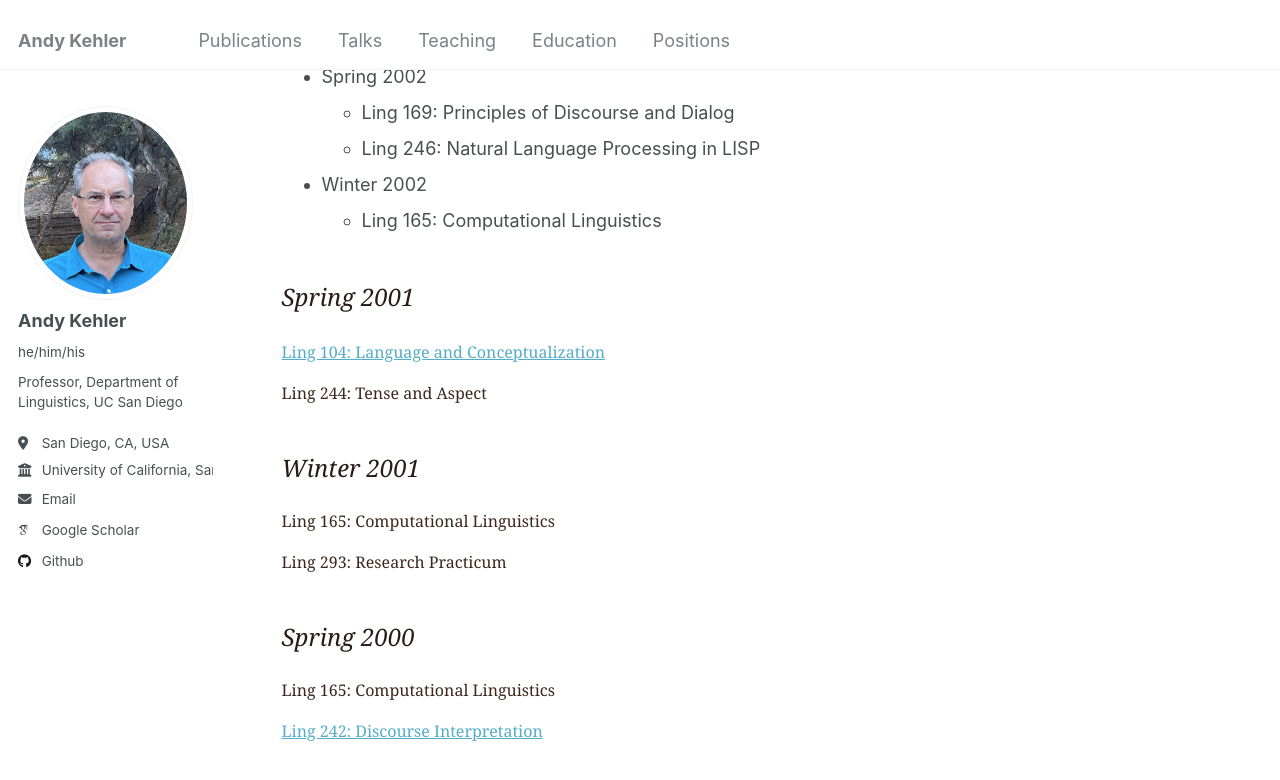
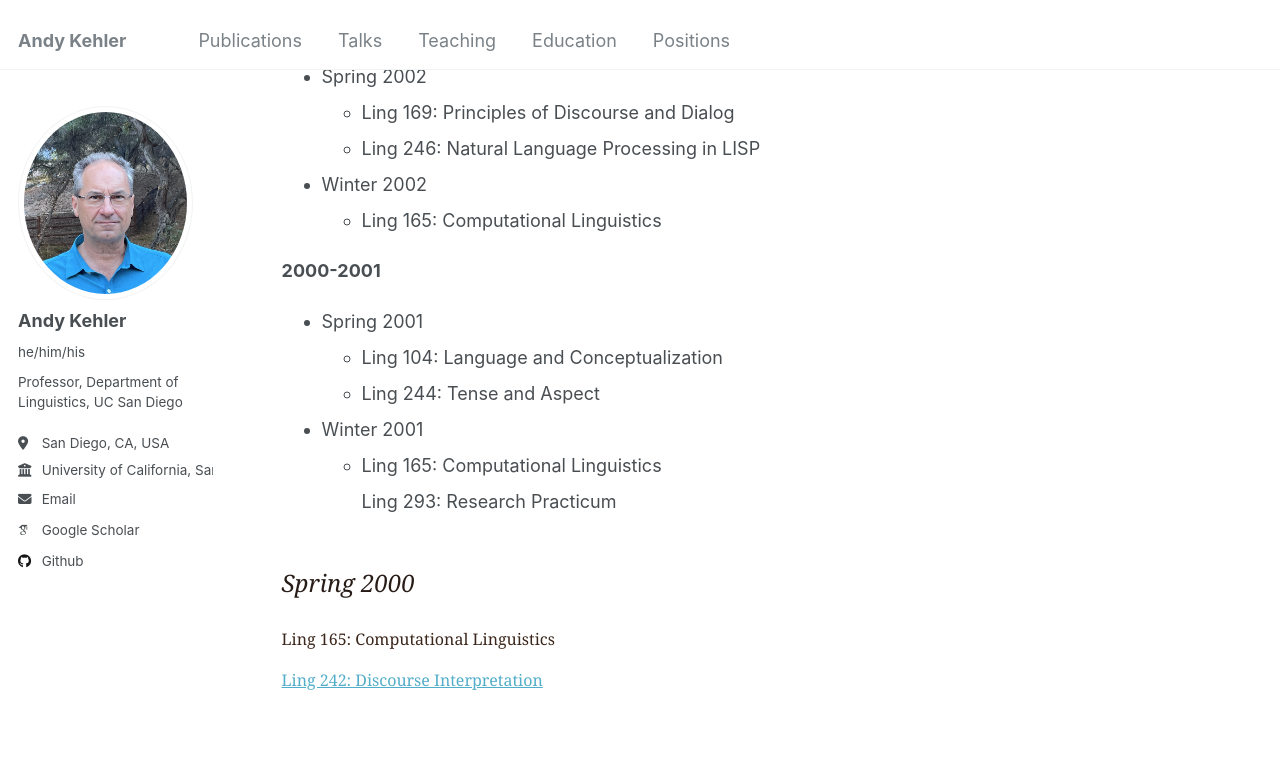
Before and after one commit to akehler/akehler.github.io, a Jekyll site: the page built from _pages/teaching.html, in a window 1280 px wide and 900 px high, scrolled down 6426 px. Shown: the top 780 px of the window. Built offline with Jekyll 4.4.1, drawn with Linux system fonts in a browser that asks for light colours; some web fonts are replaced.

Commit message:
Update teaching.html

```diff
--- a/_pages/teaching.html
+++ b/_pages/teaching.html
@@ -696,33 +696,33 @@ Computational Linguistics
 </ul>
 </ul>
 
+<p></p>
+<strong>2000-2001</strong>
+<p></p>
+<ul>
+<li>Spring 2001
+</li>
+<ul>
+<li>
+Ling 104:
+Language and Conceptualization
+</li>
+<li>
+Ling 244: Tense and Aspect
+</li>
+</ul>
+<li>Winter 2001
+</li>
+<ul>
+<li>
+Ling 165:
+Computational Linguistics
+</li>
+Ling 293: Research Practicum
+</li>
+</ul>
+</ul>
 
-
-          <p><br><font face="Georgia, Times New Roman, Times, serif" size="3" color="#281C17">
-         <font size="5"><i>Spring 2001</i></font></p>
-
-<font color="#3C271C"><a href="oldclasses/li\
-ng104-spring-01/syllabus.html">Ling 104:
-Language and Conceptualization</a> </font>
-
-<p>
-<font color="#3C271C">
-Ling 244: Tense and Aspect
-</font>
-<p>
-
-          <p><br><font face="Georgia, Times New Roman, Times, serif" size="3" color="#281C17">
-         <font size="5"><i>Winter 2001</i></font></p>
-
-
-<font color="#3C271C">Ling 165:
-Computational Linguistics</font>
-
-<p>
-
-<font color="#3C271C">
-Ling 293:
-Research Practicum </font>
 
 <p>
 
```
